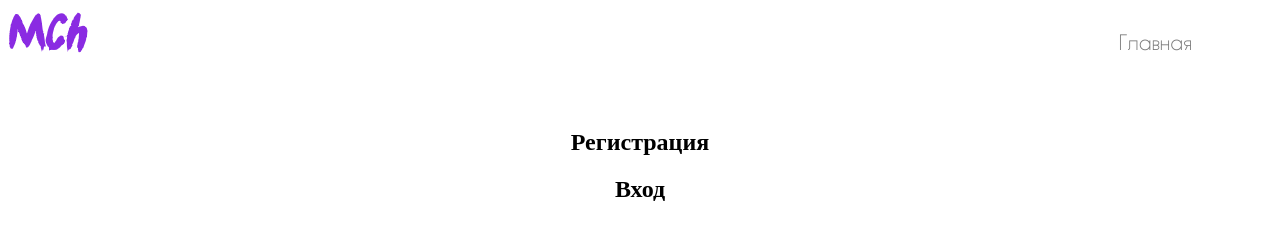
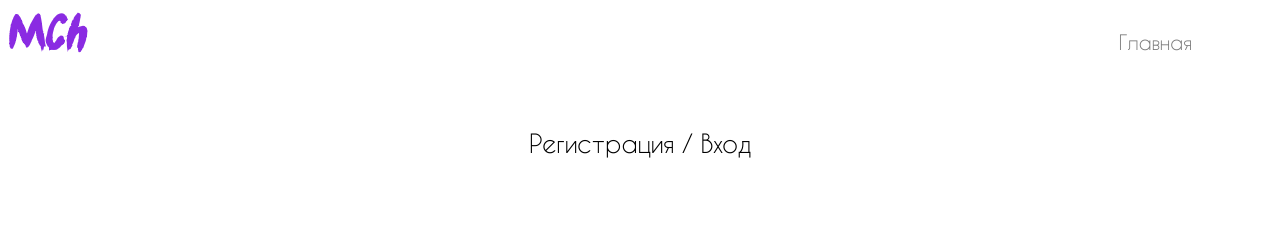
Before and after one commit to MaRiNaChursina/My_portfolio, a website: page портфолио/page/form.html in a window 1280 px wide. Drawn offline with Linux system fonts and the light colour scheme.

Commit message:
База Данных

```diff
--- /dev/null
+++ b/портфолио/package.json
@@ -0,0 +1,5 @@
+{
+  "dependencies": {
+    "mysql": "^2.18.1"
+  }
+}
--- a/портфолио/page/form.html
+++ b/портфолио/page/form.html
@@ -21,8 +21,9 @@
 
     <div class="forma">
         <div class="choice">
-            <h2>Регистрация</h2>
-            <h2>Вход</h2>
+            <a>Регистрация</a>
+            <a>/</a>
+            <a>Вход</a>
         </div>
         <p></p>
     </div>
--- a/портфолио/style.css
+++ b/портфолио/style.css
@@ -82,10 +82,11 @@ header {
   float: right;
   width: 30%;
   height: 40%;
-  color: #f5d9af;
+  /* color: #f5d9af; */
+  color: #ffffff;
 }
 .fon{
-  background-color: #f5d9af;
+  /* background-color: #f5d9af; */
   width: 100%;
 }
 
@@ -267,4 +268,6 @@ header {
 }
 .forma{
   text-align: center;
+  font-size: 25px;
+  font-family: roboto;
 }
```
Also changed, not shown: 2 other files.
